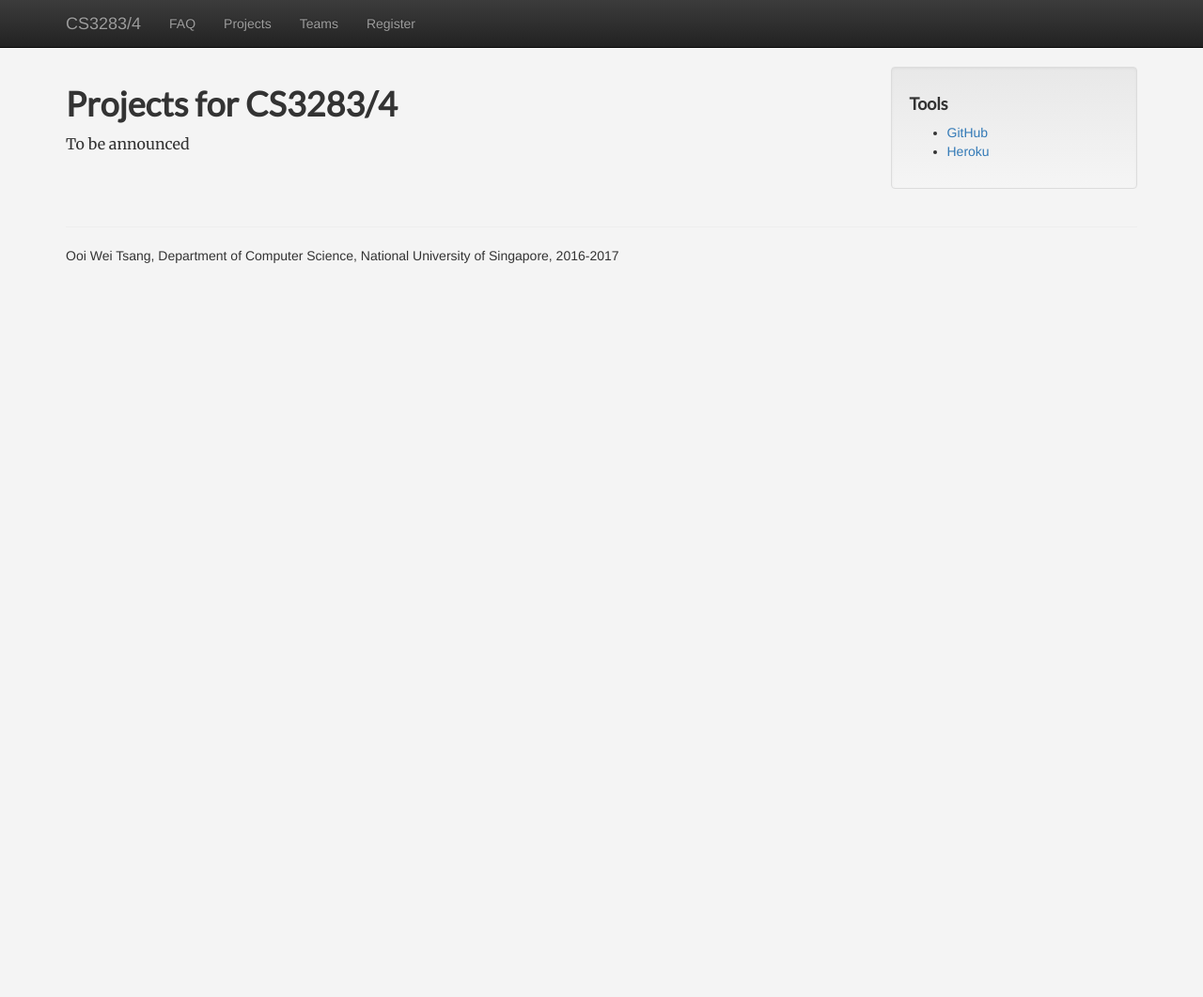
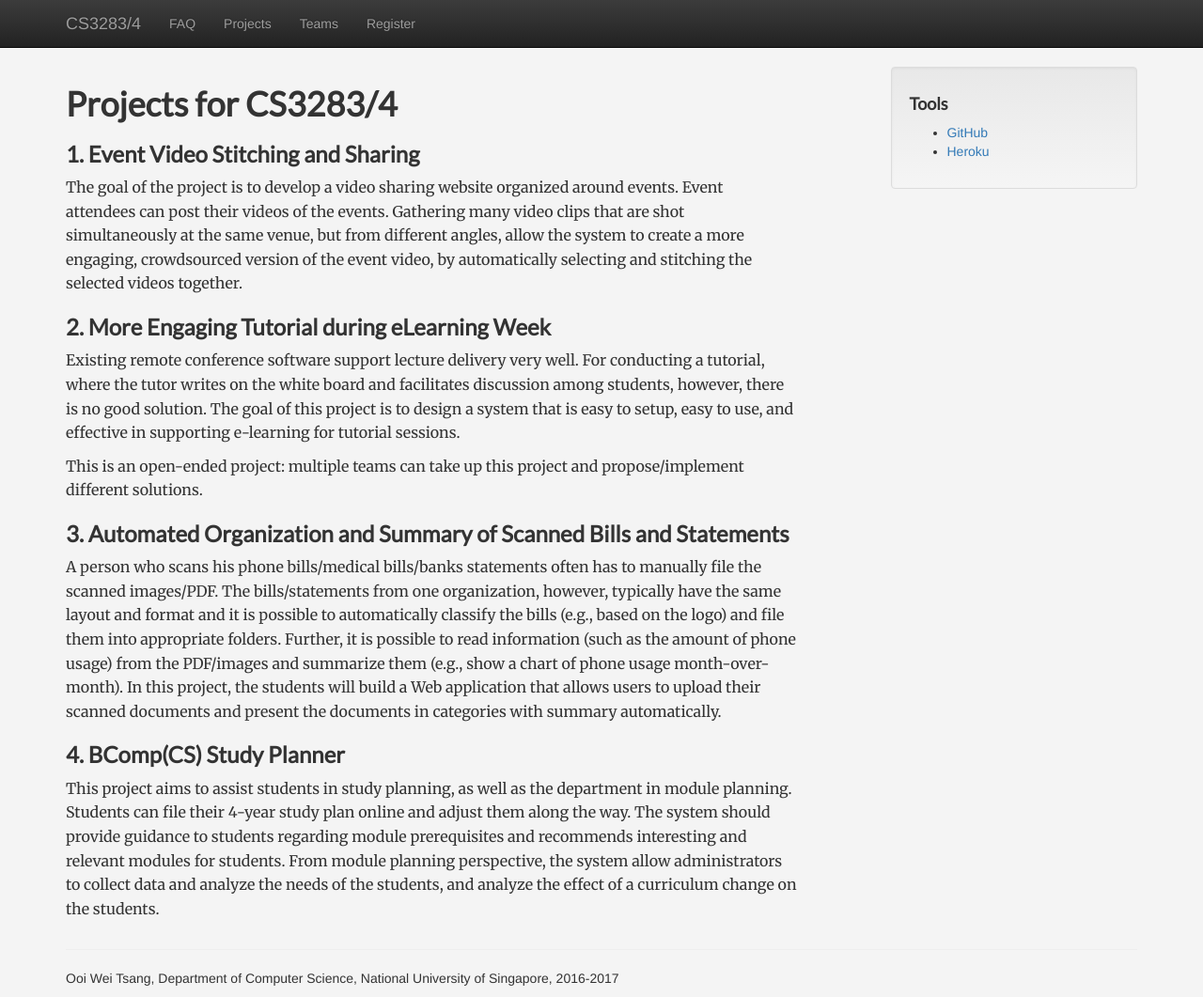
Before and after one commit to nus-mtp/1617, a Jekyll site: the page built from projects.md, in a window 1280 px wide. Shown: the whole page at 94% size. Built offline with Jekyll 4.4.1, drawn with Linux system fonts in a browser that asks for light colours; nearby versions of some CDN libraries; our own code applies the rules of GitHub Pages for plain Markdown files; before the commit the page ends 900 px from its top, so only the background shows below that.

Commit message:
Added four projects

```diff
--- a/projects.md
+++ b/projects.md
@@ -1,8 +1,19 @@
----
-layout: page
-title: Projects
----
-
 # Projects for CS3283/4
 
-To be announced
+### 1. Event Video Stitching and Sharing
+
+The goal of the project is to develop a video sharing website organized around events.  Event attendees can post their videos of the events.  Gathering many video clips that are shot simultaneously at the same venue, but from different angles, allow the system to create a more engaging, crowdsourced version of the event video, by automatically selecting and stitching the selected videos together.
+
+### 2. More Engaging Tutorial during eLearning Week
+
+Existing remote conference software support lecture delivery very well. For conducting a tutorial, where the tutor writes on the white board and facilitates discussion among students, however, there is no good solution. The goal of this project is to design a system that is easy to setup, easy to use, and effective in supporting e-learning for tutorial sessions.
+
+This is an open-ended project: multiple teams can take up this project and propose/implement different solutions.
+
+### 3. Automated Organization and Summary of Scanned Bills and Statements
+
+A person who scans his phone bills/medical bills/banks statements often has to manually file the scanned images/PDF. The bills/statements from one organization, however, typically have the same layout and format and it is possible to automatically classify the bills (e.g., based on the logo) and file them into appropriate folders. Further, it is possible to read information (such as the amount of phone usage) from the PDF/images and summarize them (e.g., show a chart of phone usage month-over-month). In this project, the students will build a Web application that allows users to upload their scanned documents and present the documents in categories with summary automatically.
+
+### 4. BComp(CS) Study Planner
+
+This project aims to assist students in study planning, as well as the department in module planning.  Students can file their 4-year study plan online and adjust them along the way.  The system should provide guidance to students regarding module prerequisites and recommends interesting and relevant modules for students.  From module planning perspective, the system allow administrators to collect data and analyze the needs of the students, and analyze the effect of a curriculum change on the students.
```
